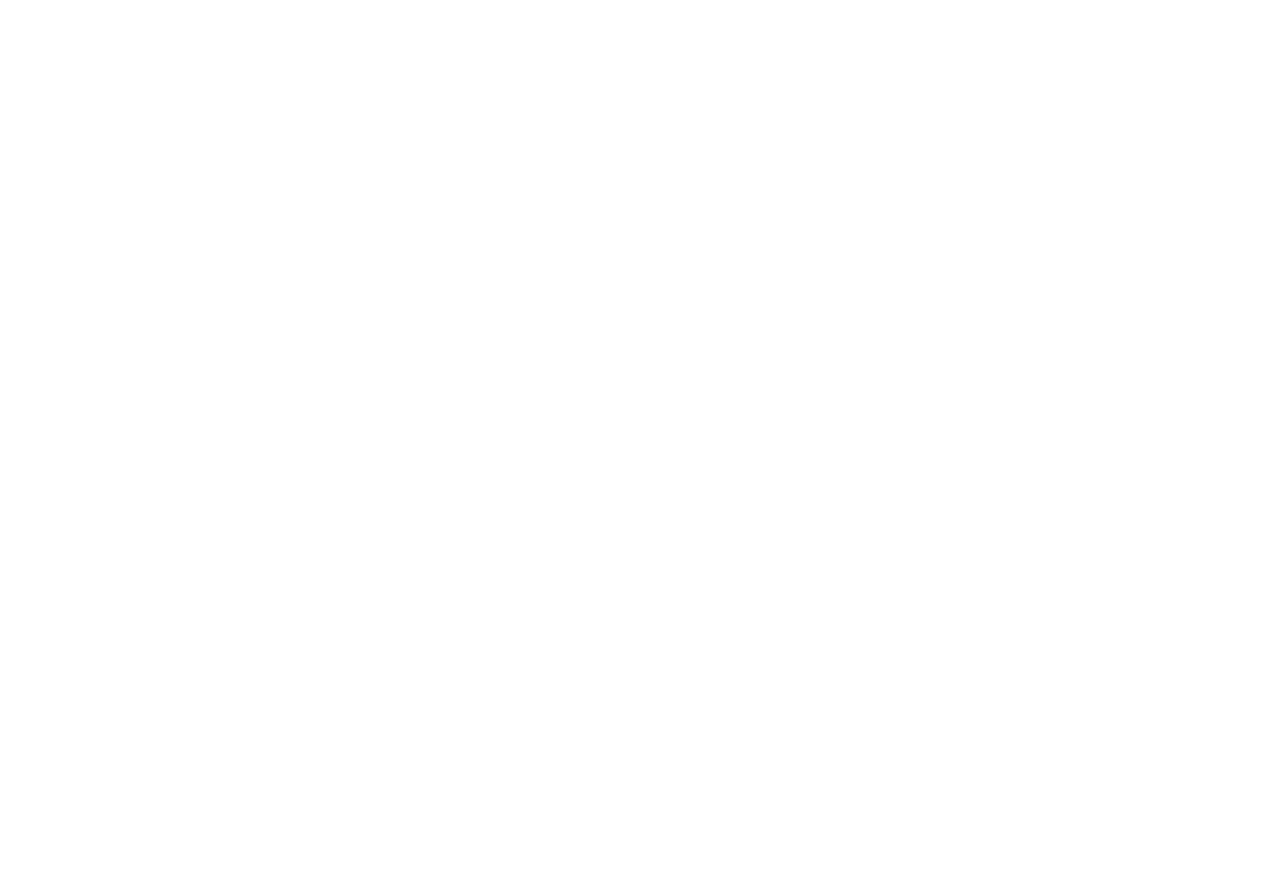
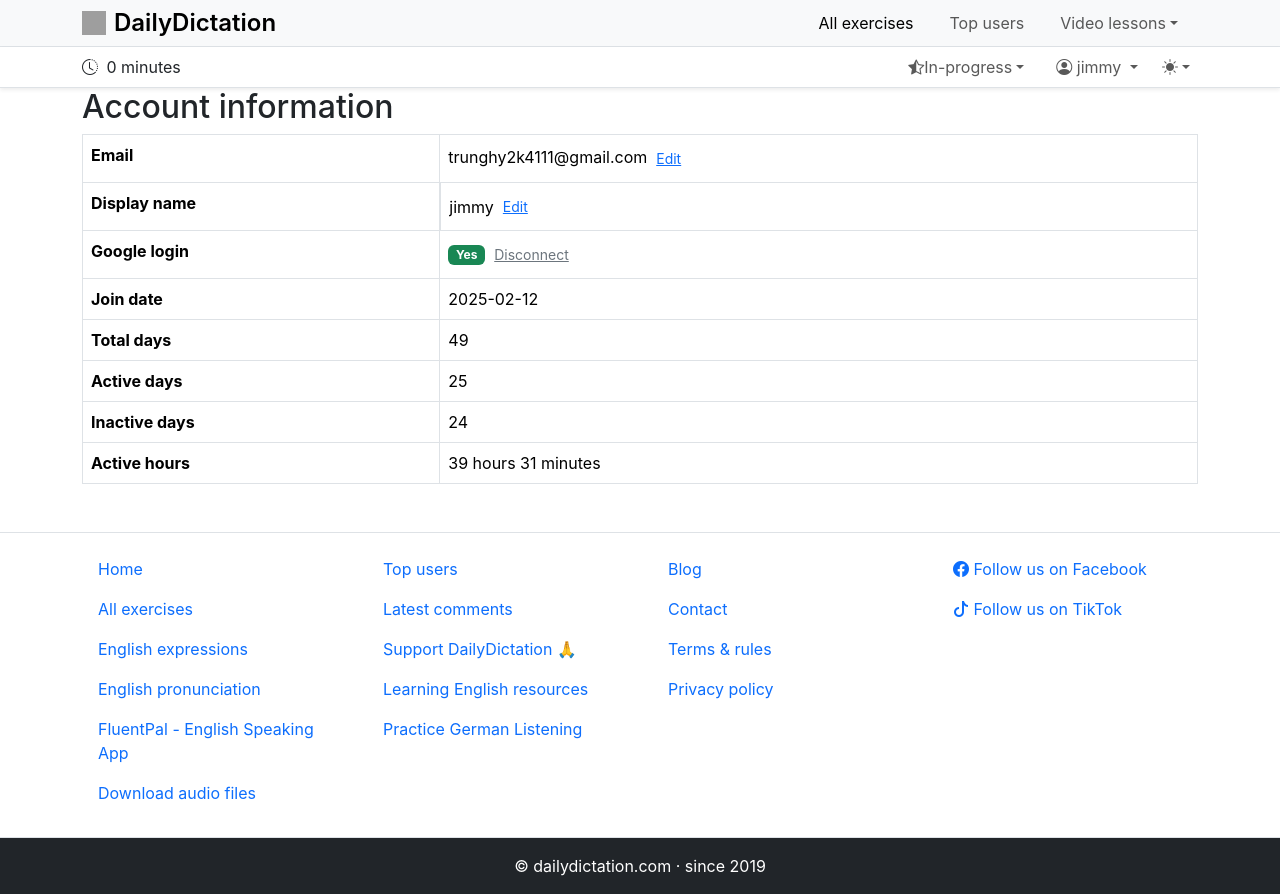
Before and after one commit to trung04/DictationEnglishProject, a React (Create React App) app in the folder front-end/: page /user/profile in a window 1280 px wide. Before the commit this address had no page. Before the commit the page ends 800 px from the top, so only its background shows below. Built offline with nearby package versions, Linux system fonts and the light colour scheme; grey boxes are pictures that could not be loaded.

Commit message:
add UI account information and change password

```diff
--- a/front-end/src/App.js
+++ b/front-end/src/App.js
@@ -11,6 +11,8 @@
 import Test from "./pages/Test";
 import Login from "./pages/User/Login";
 import Register from "./pages/User/Register";
+import UserProfile from "./pages/User/UserProfile";
+import ChangePassword from "./pages/User/ChangePassword";
 function App() {
   return (
     <>
@@ -24,6 +26,8 @@
             <Route path="test" element={<Test />} />
             <Route path="login" element={<Login />} />
             <Route path="register" element={<Register />} />
+            <Route path="user/profile" element={<UserProfile />} />
+            <Route path="user/change-password" element={<ChangePassword />} />
 
             <Route path="exercises/short-stories" element={<ListExercise />} />
             <Route
--- /dev/null
+++ b/front-end/src/pages/User/ChangePassword.jsx
@@ -0,0 +1,58 @@
+const ChangePassword = () => {
+  return (
+    <>
+      <main className="container-lg">
+        <div className="message"></div>
+
+        <h1 className="mb-4">Change password</h1>
+
+        <div className="row">
+          <div className="col-lg-4">
+            <div className="p-3 border shadow">
+              <form
+                name="change_password"
+                method="post"
+                novalidate="novalidate"
+              >
+                <div id="change_password" novalidate="novalidate">
+                  <div className="mb-3">
+                    <label
+                      for="change_password_newPassword"
+                      className="form-label required"
+                    >
+                      New password
+                    </label>
+                    <input
+                      type="password"
+                      id="change_password_newPassword"
+                      name="change_password[newPassword]"
+                      required="required"
+                      className="form-control"
+                    />{" "}
+                  </div>
+                  <div className="mb-3">
+                    <button
+                      type="submit"
+                      id="change_password_submit"
+                      name="change_password[submit]"
+                      className="btn-primary btn"
+                    >
+                      Submit
+                    </button>
+                  </div>
+                  <input
+                    type="hidden"
+                    id="change_password__token"
+                    name="change_password[_token]"
+                    value="2974e.hPQ5wNXeERTo1ZHIsKdzI_6UJxyL2egFHoPD35WYO38.t5pJl6bmcHOeotSG0f49E5WjTnv-o7lgac_6p97BeTfDjUytmZV8V7K7qQ"
+                  />
+                </div>
+              </form>
+            </div>
+          </div>
+        </div>
+      </main>
+    </>
+  );
+};
+export default ChangePassword;
--- /dev/null
+++ b/front-end/src/pages/User/UserProfile.jsx
@@ -0,0 +1,73 @@
+import { Link } from "react-router-dom";
+
+const UserProfile = () => {
+  return (
+    <>
+      <main className="container-lg">
+        <div className="message"></div>
+
+        <h2>Account information</h2>
+        <table className="table table-bordered">
+          <tbody>
+            <tr>
+              <th>Email</th>
+              <td>
+                trunghy2k4111@gmail.com
+                <Link className="btn btn-sm btn-link" to="/user/edit-email">
+                  Edit
+                </Link>
+              </td>
+            </tr>
+            <tr>
+              <th>Display name</th>
+              <td className="d-flex align-items-center">
+                jimmy
+                <Link
+                  className="btn btn-sm btn-link"
+                  to="/user/edit-display-name"
+                >
+                  Edit
+                </Link>
+              </td>
+            </tr>
+            <tr>
+              <th>Google login</th>
+              <td>
+                <span className="badge bg-success">Yes</span>
+                <Link
+                  to="/user/social-account/google/disconnect"
+                  onclick="return confirm('You will not be able to login using Google, do you still want to continue?')"
+                  className="btn btn-sm btn-link text-secondary"
+                  title="Disconnect your dailydictation.com account with your Google account."
+                >
+                  Disconnect
+                </Link>
+              </td>
+            </tr>
+            <tr>
+              <th>Join date</th>
+              <td>2025-02-12</td>
+            </tr>
+            <tr>
+              <th>Total days</th>
+              <td>49</td>
+            </tr>
+            <tr>
+              <th>Active days</th>
+              <td>25</td>
+            </tr>
+            <tr>
+              <th>Inactive days</th>
+              <td>24</td>
+            </tr>
+            <tr>
+              <th>Active hours</th>
+              <td>39 hours 31 minutes</td>
+            </tr>
+          </tbody>
+        </table>
+      </main>
+    </>
+  );
+};
+export default UserProfile;
```
